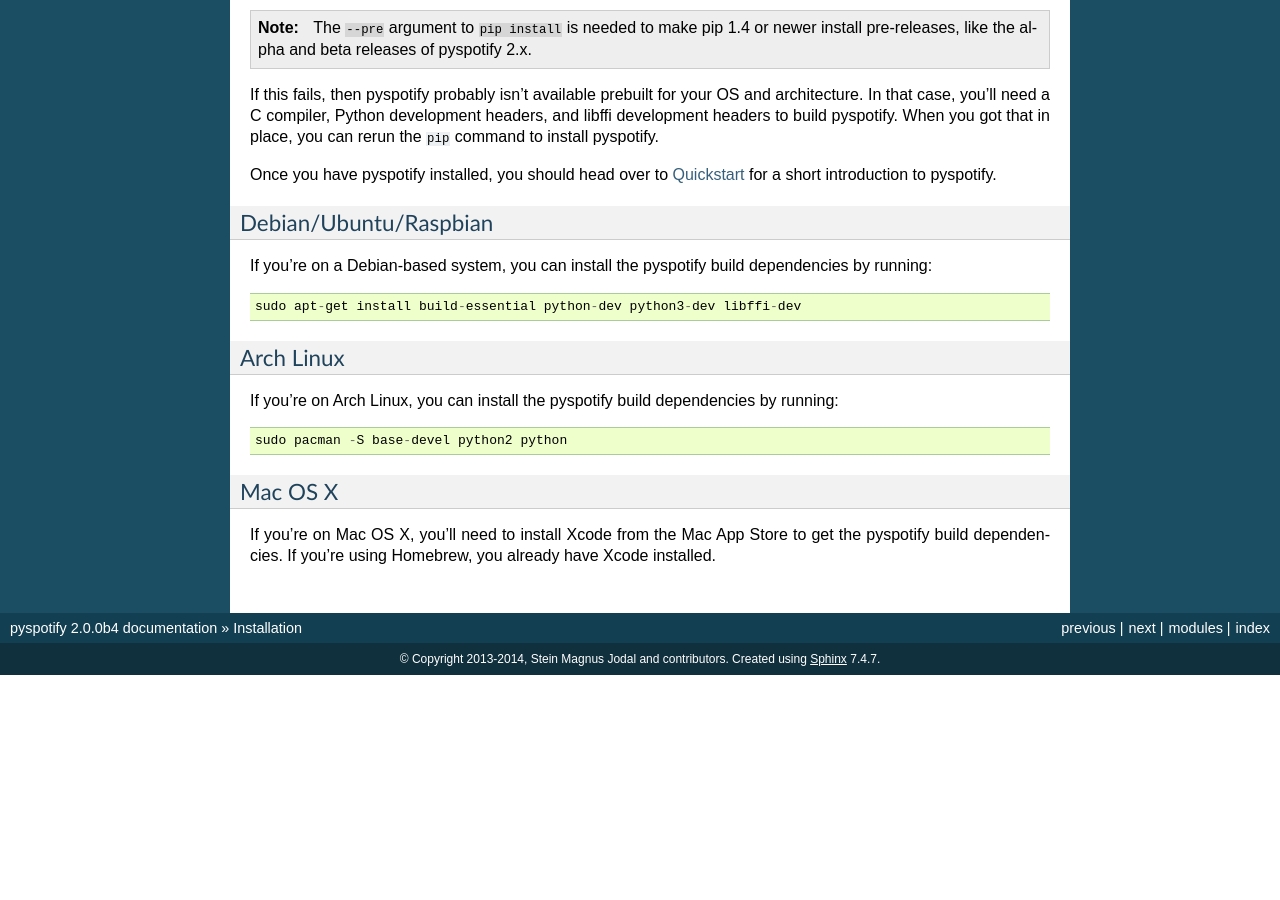
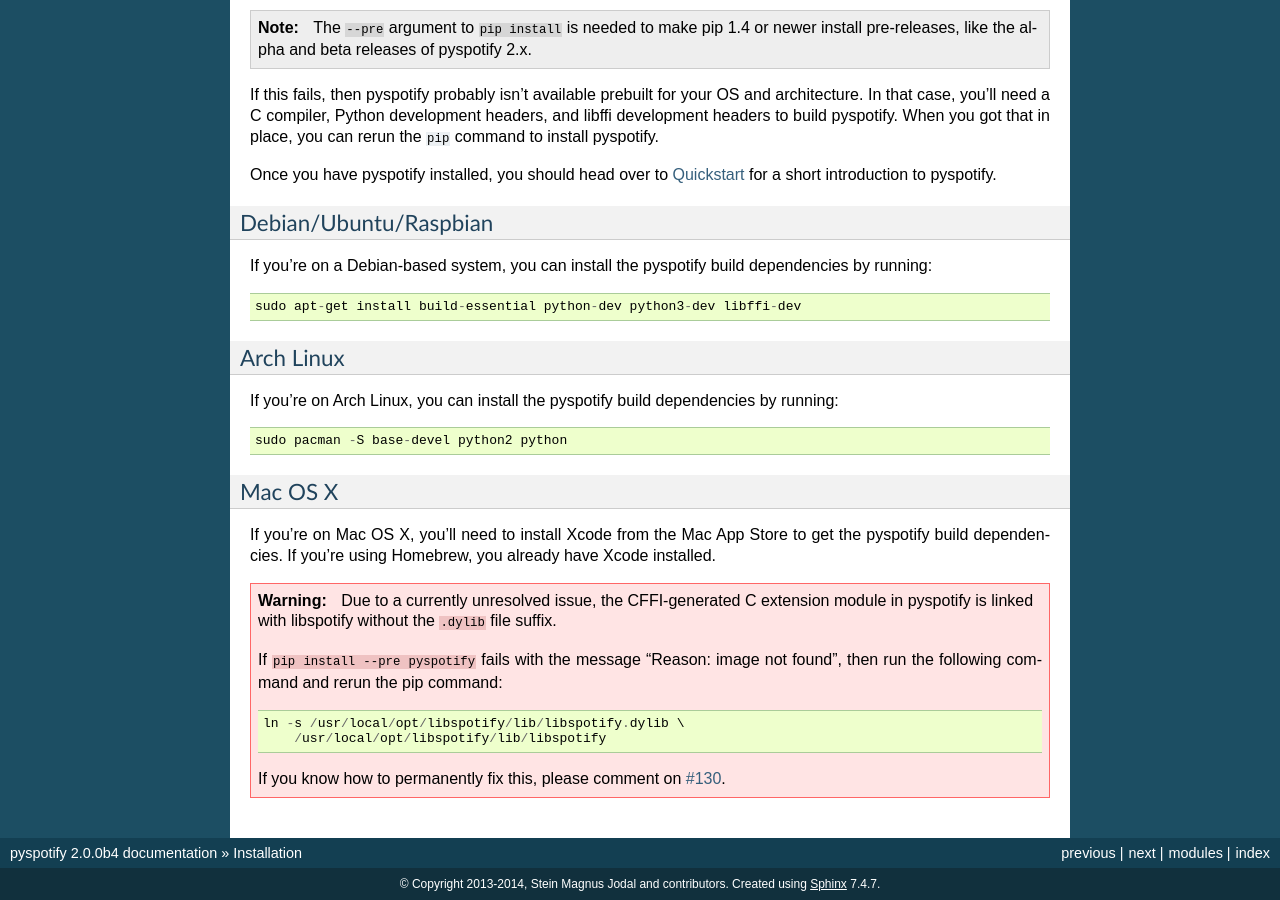
Before and after one commit to jodal/pyspotify, a Sphinx documentation site: the page built from docs/installation.rst, in a window 1280 px wide and 900 px high, scrolled down 1198 px. Built offline with Sphinx 7.4.7, drawn with Linux system fonts in a browser that asks for light colours; pages that are not in the unit, such as notebooks, are missing from menus; before the commit the page ends 1873 px from its top, so only the background shows below that.

Commit message:
docs: Include workaround for #130

```diff
--- a/docs/installation.rst
+++ b/docs/installation.rst
@@ -115,3 +115,16 @@
 If you're on Mac OS X, you'll need to install Xcode from the Mac App Store to
 get the pyspotify build dependencies. If you're using Homebrew, you already
 have Xcode installed.
+
+.. warning::
+
+    Due to a currently unresolved issue, the CFFI-generated C extension module
+    in pyspotify is linked with libspotify without the ``.dylib`` file suffix.
+
+    If ``pip install --pre pyspotify`` fails with the message "Reason: image
+    not found", then run the following command and rerun the pip command::
+
+        ln -s /usr/local/opt/libspotify/lib/libspotify.dylib \
+            /usr/local/opt/libspotify/lib/libspotify
+
+    If you know how to permanently fix this, please comment on :issue:`130`.
```
